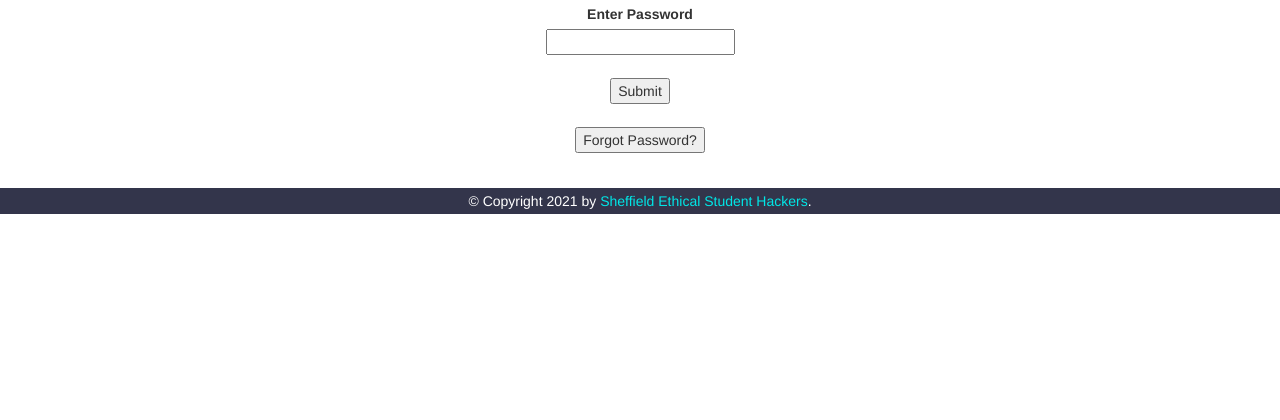
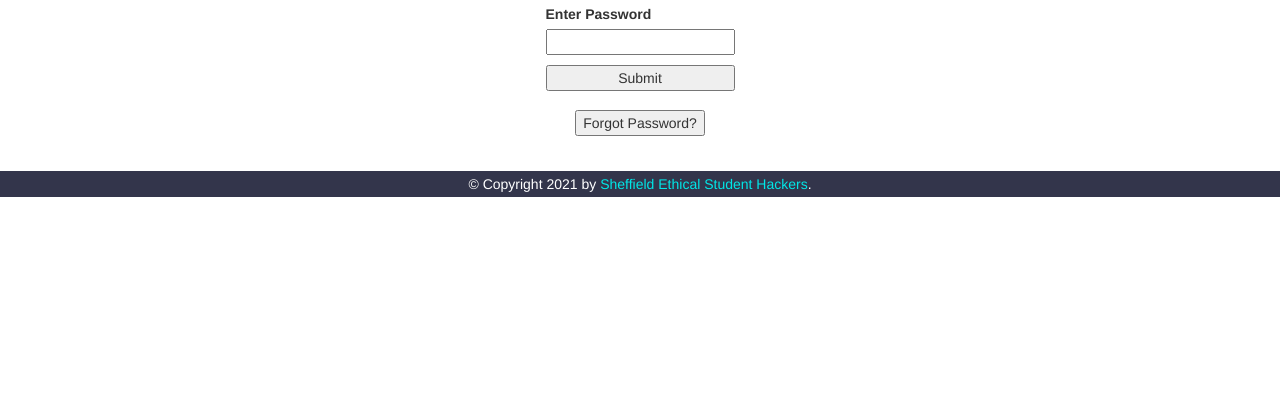
Before and after one commit to ShefESH/LoginChallenge, a Flask app: page / in a window 1280 px wide. Shown: the part 300-720 px from the top of the page. Run offline with Flask 2, Linux system fonts and the light colour scheme; some libraries are stand-ins or nearby versions.

Commit message:
Basic login form with cookies

```diff
--- a/web/app.py
+++ b/web/app.py
@@ -1,10 +1,41 @@
 from flask import Flask
-from flask import render_template
+from flask import render_template, jsonify, make_response, redirect, request
 from flask_bootstrap import Bootstrap
 
 app = Flask(__name__)
 Bootstrap(app)
 
+rot13 = str.maketrans(
+    'ABCDEFGHIJKLMabcdefghijklmNOPQRSTUVWXYZnopqrstuvwxyz',
+    'NOPQRSTUVWXYZnopqrstuvwxyzABCDEFGHIJKLMabcdefghijklm')
+
 @app.route("/")
 def index():
     return render_template('login.html')
+
+@app.route("/verify-login", methods=["POST"])
+def verify_login():
+    resp = make_response(redirect('/secret', code=302))
+
+    # print(request.form.get('password'))
+
+    if request.form.get('password') == "SESH2021You'llNeverGuess!":
+        print("Correct!")
+        resp.set_cookie('status', "authorised".translate(rot13))
+    else:
+        resp.set_cookie('status', "unauthorised".translate(rot13))
+
+    return resp
+
+@app.route("/secret")
+def view_secret():
+    if request.cookies.get('status') is not None:
+        if request.cookies.get('status').translate(rot13) == "authorised":
+            #unset the cookie for the next player
+            resp = make_response(render_template('secret.html'))
+            resp.set_cookie('status', 'none', max_age=0)
+            return resp
+        else:
+            return redirect('/', code=302)
+    else:
+        return redirect('/', code=302)
--- a/web/static/style.css
+++ b/web/static/style.css
@@ -55,24 +55,31 @@
     flex-direction: column;
 }
 
+#form, #congrats {
+    padding: 4%;
+}
+
 #form {
-    padding: 4%;
     display: flex;
     flex-direction: column;
     align-items:center;
     justify-content:center;
 }
 
-#form div {
+form div {
     width: 80%;
     align-items:center;
     justify-content:center;
 }
 
-#form label, #form input, #form button {
+form label, form input, form button {
     max-width: 100%;
 }
 
-#form button {
+form input.submit {
     margin-top: 5%;
 }
+
+form button {
+    margin-top: 15%;
+}
--- a/web/templates/login.html
+++ b/web/templates/login.html
@@ -15,15 +15,15 @@
 </div>
 
 <div id="form" class="flexcol">
-    <div id="password" class="flexcol">
+    <form action="/verify-login" method="post" id="password" class="flexcol">
         <label for="password">Enter Password</label>
         <input name='password' type='password'></input>
-        <button>Submit</button>
-    </div>
-    <div id="reset" class="flexcol">
+        <input type="submit" value="Submit" class="submit">
+    </form>
+    <form id="reset" class="flexcol">
         <button>Forgot Password?</button>
         </form>
-    </div>
+    </form>
 </div>
 
 {% endblock %}
```
Also changed, not shown: web/templates/secret.html (added, +28 -0 lines).
